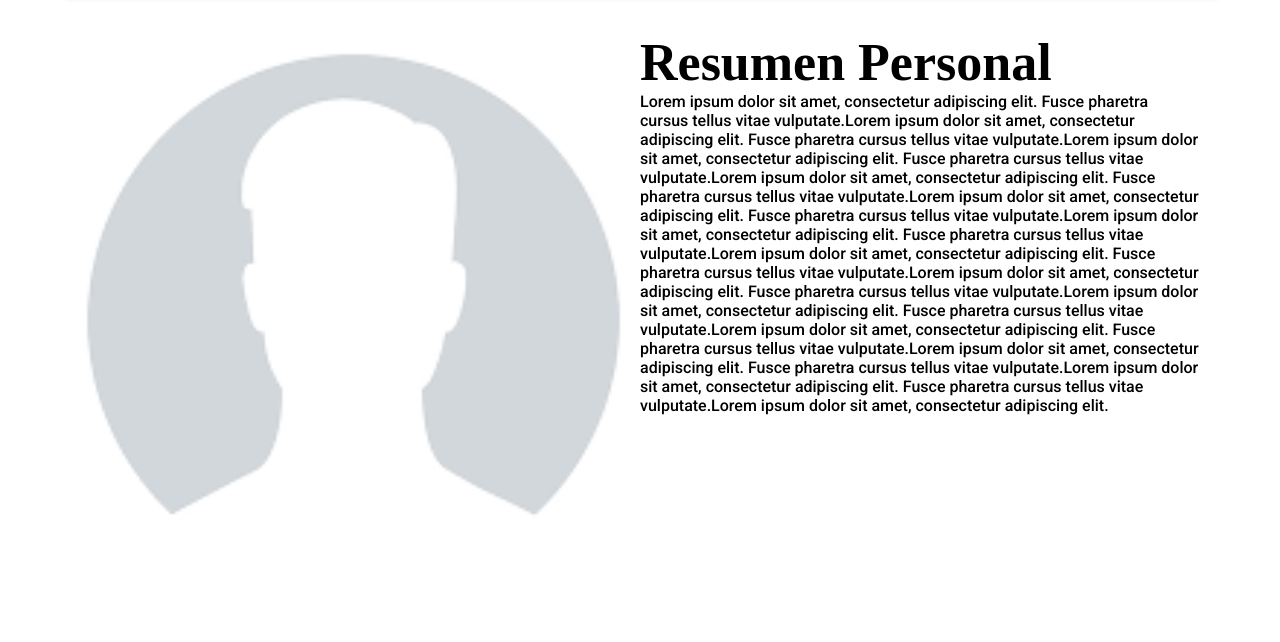
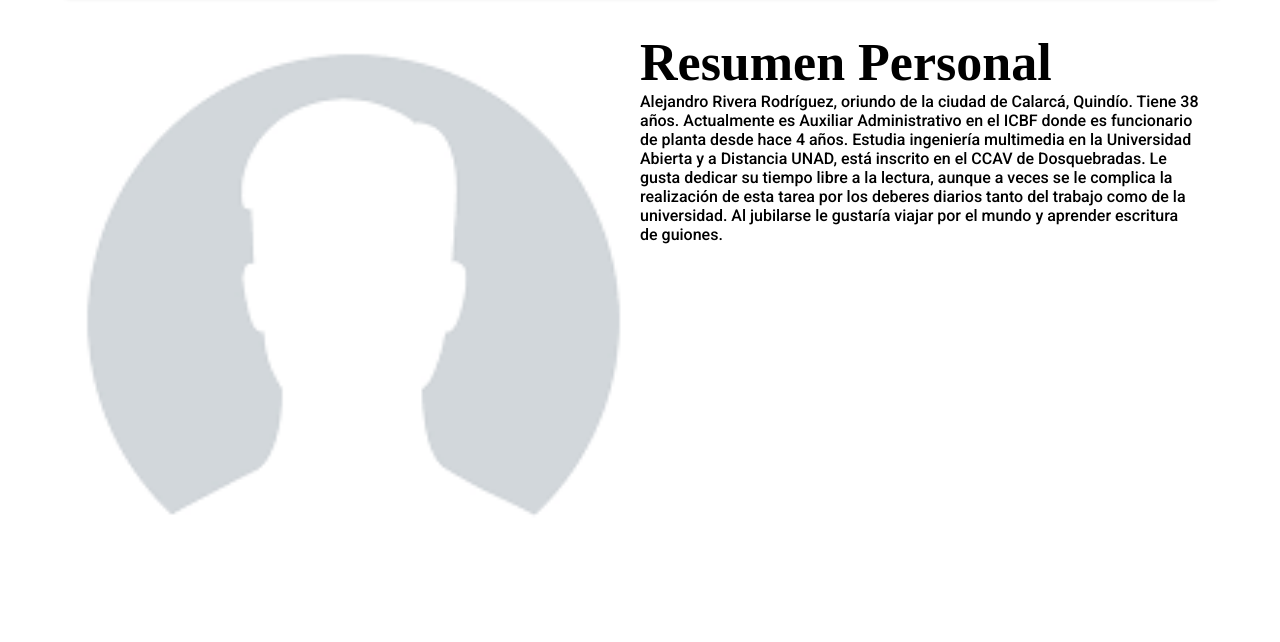
Before and after one commit to Ultrapetardo/WebSite, a plain HTML site: page index.html in a window 1280 px wide. Shown: the part 132-774 px from the top of the page. Drawn offline with Linux system fonts and the light colour scheme.

Commit message:
Update index.html

```diff
--- a/index.html
+++ b/index.html
@@ -31,19 +31,11 @@
             <div class="grid-itemp GridItemperfil ">
                 <h2 class="titulo-ip">Resumen Personal</h2>
                 <p class="descripcion-p">
-                    Lorem ipsum dolor sit amet, consectetur adipiscing elit.
-                    Fusce pharetra cursus tellus vitae vulputate.Lorem ipsum dolor sit amet, consectetur adipiscing elit.
-                    Fusce pharetra cursus tellus vitae vulputate.Lorem ipsum dolor sit amet, consectetur adipiscing elit.
-                    Fusce pharetra cursus tellus vitae vulputate.Lorem ipsum dolor sit amet, consectetur adipiscing elit.
-                    Fusce pharetra cursus tellus vitae vulputate.Lorem ipsum dolor sit amet, consectetur adipiscing elit.
-                    Fusce pharetra cursus tellus vitae vulputate.Lorem ipsum dolor sit amet, consectetur adipiscing elit.
-                    Fusce pharetra cursus tellus vitae vulputate.Lorem ipsum dolor sit amet, consectetur adipiscing elit.
-                    Fusce pharetra cursus tellus vitae vulputate.Lorem ipsum dolor sit amet, consectetur adipiscing elit.
-                    Fusce pharetra cursus tellus vitae vulputate.Lorem ipsum dolor sit amet, consectetur adipiscing elit.
-                    Fusce pharetra cursus tellus vitae vulputate.Lorem ipsum dolor sit amet, consectetur adipiscing elit.
-                    Fusce pharetra cursus tellus vitae vulputate.Lorem ipsum dolor sit amet, consectetur adipiscing elit.
-                    Fusce pharetra cursus tellus vitae vulputate.Lorem ipsum dolor sit amet, consectetur adipiscing elit.
-                    Fusce pharetra cursus tellus vitae vulputate.Lorem ipsum dolor sit amet, consectetur adipiscing elit.
+                    Alejandro Rivera Rodríguez, oriundo de la ciudad de Calarcá, Quindío.
+                    Tiene 38 años. Actualmente es Auxiliar Administrativo en el ICBF donde es funcionario de planta desde hace 4 años.
+                    Estudia ingeniería multimedia en la Universidad Abierta y a Distancia UNAD, está inscrito en el CCAV de Dosquebradas.
+                    Le gusta dedicar su tiempo libre a la lectura, aunque a veces se le complica la realización de esta tarea por los
+                    deberes diarios tanto del trabajo como de la universidad. Al jubilarse le gustaría viajar por el mundo y aprender escritura de guiones.
                 </p>
             </div>
         </section>
```
